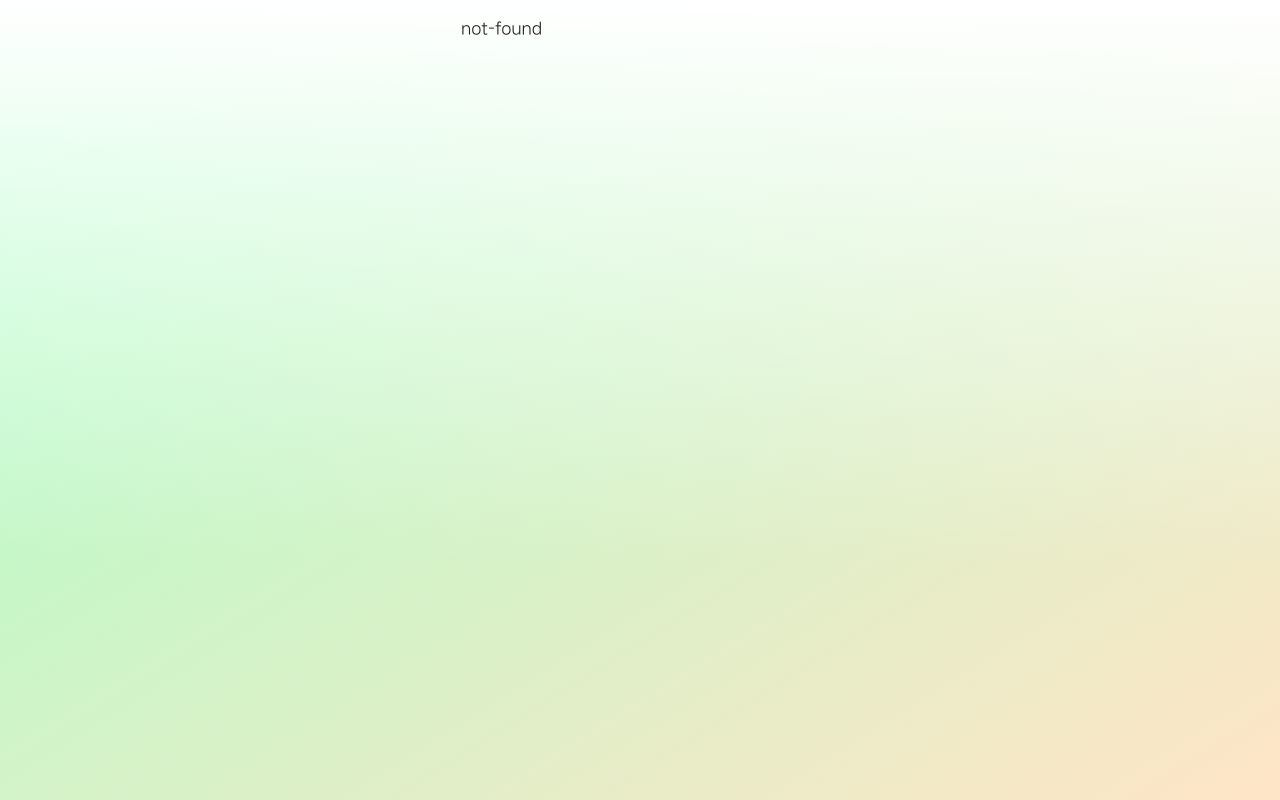
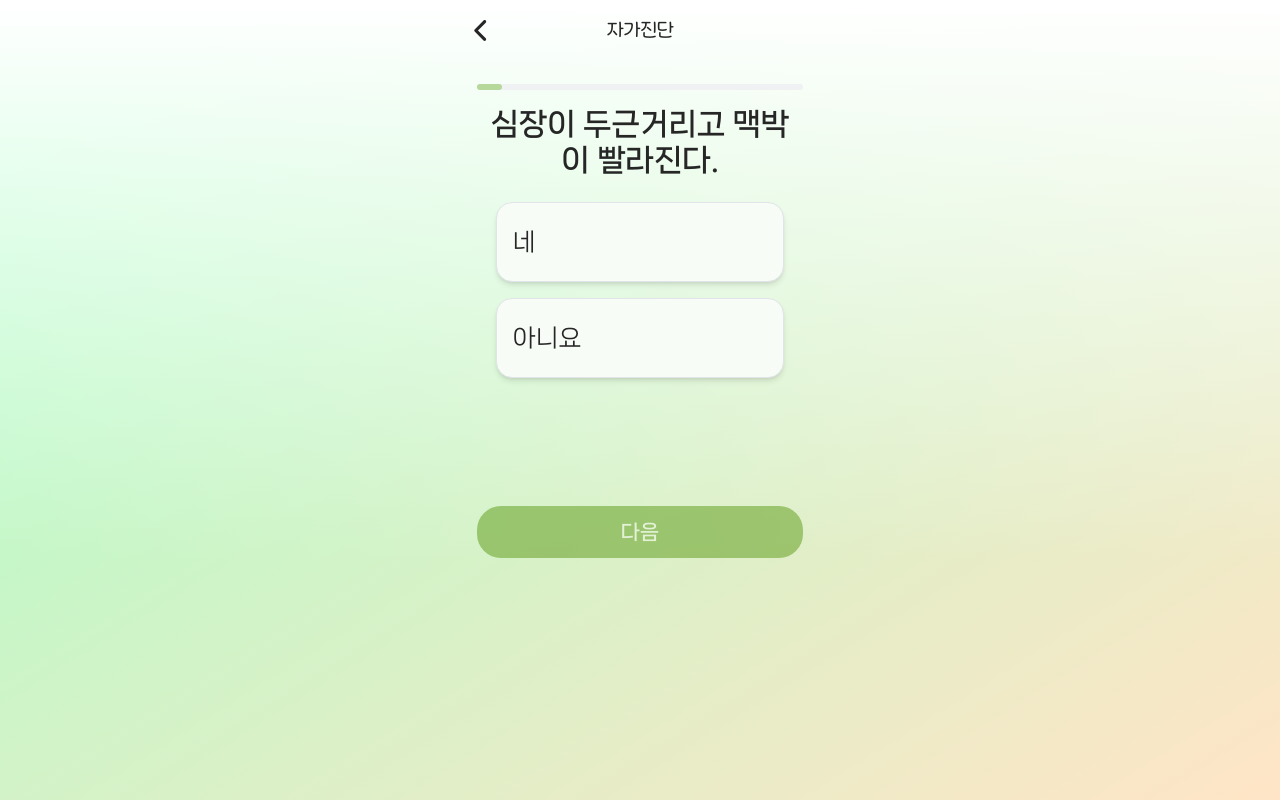
Before and after one commit to seomsoo/ddasoom, a Next.js app in the folder Frontend/: page /calendar/selfDiagnosis/check in a window 1280 px wide. Before the commit this address had no page. Built offline with nearby package versions, Linux system fonts and the light colour scheme.

Commit message:
[FEAT] #15 자가진단 설문 후 결과 나오도록 구성

```diff
--- /dev/null
+++ b/Frontend/src/app/calendar/selfDiagnosis/check/page.tsx
@@ -0,0 +1,93 @@
+'use client';
+
+import Button from '@/components/Button';
+import Header from '@/components/Header';
+import { useRouter } from 'next/navigation';
+import React, { useState } from 'react';
+
+const questions = [
+  { id: '1', text: '심장이 두근거리고 맥박이 빨라진다.', options: ['네', '아니요'] },
+  { id: '2', text: '땀이 심하게 난다.', options: ['네', '아니요'] },
+  { id: '3', text: '전신 혹은 손발이 심하게 떨린다.', options: ['네', '아니요'] },
+  { id: '4', text: '숨이 막히고 호흡이 가빠진다.', options: ['네', '아니요'] },
+  { id: '5', text: '질식할 것 같은 기분이 든다.', options: ['네', '아니요'] },
+  { id: '6', text: '가슴이 답답하고 불쾌감이 느껴진다.', options: ['네', '아니요'] },
+  { id: '7', text: '구토감이 느껴지고 속이 불편해진다.', options: ['네', '아니요'] },
+  { id: '8', text: '현기증이 나고 몸을 가누기 힘들다.', options: ['네', '아니요'] },
+  {
+    id: '9',
+    text: '현실감각이 사라지거나 내가 아닌 사람이 나를 바라보는 것 같은 느낌이 든다.',
+    options: ['네', '아니요'],
+  },
+  { id: '10', text: '혹시 이러다가 미치는게 아닐까 하는 두려움에 사로잡히게 된다.', options: ['네', '아니요'] },
+  { id: '11', text: '죽음에 대한 극심한 공포감에 사로잡히기도 한다.', options: ['네', '아니요'] },
+  { id: '12', text: '감각 이상이 생겨 손발이 마비되거나 저리고 쑤시기도 한다.', options: ['네', '아니요'] },
+  { id: '13', text: '몸이 갑자기 몹시 차가워지거나 몹시 뜨거워진다.', options: ['네', '아니요'] },
+];
+
+export default function SelfDiagnosisDetailPage() {
+  const router = useRouter();
+
+  // 현재 질문 인덱스와 네에 대한 카운트 상태
+  const [currentQuestionIndex, setCurrentQuestionIndex] = useState(0);
+  const [yesCount, setYesCount] = useState(0);
+  const [selectedOption, setSelectedOption] = useState<string | null>(null);
+
+  // 현재 질문 데이터 가져오기
+  const currentQuestion = questions[currentQuestionIndex];
+
+  const handleOptionClick = (option: string) => {
+    setSelectedOption(option);
+  };
+
+  const handleNextClick = () => {
+    // 네에 대한 카운트 증가
+    if (selectedOption === '네') {
+      setYesCount(prevCount => prevCount + 1);
+    }
+
+    // 마지막 질문이면 결과 페이지로 이동
+    if (currentQuestionIndex === questions.length - 1) {
+      // yesCount에 현재 선택된 옵션(네)을 포함해서 전달
+      const finalYesCount = yesCount + (selectedOption === '네' ? 1 : 0);
+      router.push(`/calendar/selfDiagnosis/result?yesCount=${finalYesCount}`);
+    } else {
+      setCurrentQuestionIndex(prevIndex => prevIndex + 1);
+      setSelectedOption(null); // 다음 질문으로 넘어갈 때 선택 초기화
+    }
+  };
+
+  // 진행도 계산
+  const progress = ((currentQuestionIndex + 1) / questions.length) * 100;
+
+  return (
+    <div>
+      <Header label="자가진단" />
+      <div className="flex flex-col items-center p-4">
+        {/* 프로그레스 바 */}
+        <div className="w-full bg-gray2 rounded-full h-1.5 mb-4">
+          <div className="bg-main2 h-1.5 rounded-full" style={{ width: `${progress}%` }}></div>
+        </div>
+
+        {/* 질문 텍스트 */}
+        <h2 className="text-3xl font-nanumBold text-center mb-6">{currentQuestion.text}</h2>
+
+        {/* 선택지 */}
+        <div className="flex flex-col gap-4">
+          {currentQuestion.options.map((option, index) => (
+            <button
+              key={index}
+              onClick={() => handleOptionClick(option)}
+              className={`flex items-center justify-between w-72 h-20 px-4 py-3 rounded-2xl shadow-md text-2xl ${
+                selectedOption === option ? 'bg-main2 border-2 border-main1' : 'bg-main4 border border-gray3'
+              }`}>
+              <span>{option}</span>
+            </button>
+          ))}
+        </div>
+
+        <Button onClick={handleNextClick} label="다음" disabled={!selectedOption} className="mt-10" />
+      </div>
+    </div>
+  );
+}
--- /dev/null
+++ b/Frontend/src/app/calendar/selfDiagnosis/layout.tsx
@@ -0,0 +1,7 @@
+import React from 'react';
+
+function layout({ children }: { children: React.ReactNode }) {
+  return <div>{children}</div>;
+}
+
+export default layout;
--- a/Frontend/src/app/calendar/selfDiagnosis/result/page.tsx
+++ b/Frontend/src/app/calendar/selfDiagnosis/result/page.tsx
@@ -1,5 +1,27 @@
+'use client';
+
+import { useSearchParams } from 'next/navigation';
 import React from 'react';
+import DdasomiSvg from '@/asset/Svg/ddasomi.svg';
+import Image from 'next/image';
+export default function SelfDiagnosisResultPage() {
+  const searchParams = useSearchParams();
+  const yesCount = parseInt(searchParams.get('yesCount') || '0', 10); // 쿼리 파라미터에서 yesCount 값을 가져옵니다.
+  console.log(yesCount);
+  const isPanicSuspected = yesCount >= 4;
 
-export default function SelfDiagnosisResultPage() {
-  return <div>자가진단 결과 페이지</div>;
+  return (
+    <div className="flex flex-col items-center p-6">
+      <h2 className="text-lg font-bold mb-6">자가진단</h2>
+      <div className="w-full max-w-md p-6 text-center">
+        <h3 className="text-2xl font-semibold mb-4">{isPanicSuspected ? '공황 증상이 의심됩니다.' : '괜찮습니다!'}</h3>
+        <Image src={DdasomiSvg} alt="ddasomi" />
+        <p className="text-base mb-4">
+          {isPanicSuspected
+            ? '가까운 병원이나 전문가와 상담을 받아보는 것을 권유드립니다. 혼자 고민하지 말고 전문가의 도움을 받아보세요.'
+            : '자가진단 결과 공황 증상이 크지 않아요. 하지만 걱정된다면, 호흡 연습이나 그라운딩 훈련을 꾸준히 해보세요. 평소에 연습하는 것만으로도 큰 도움이 됩니다.'}
+        </p>
+      </div>
+    </div>
+  );
 }
```
